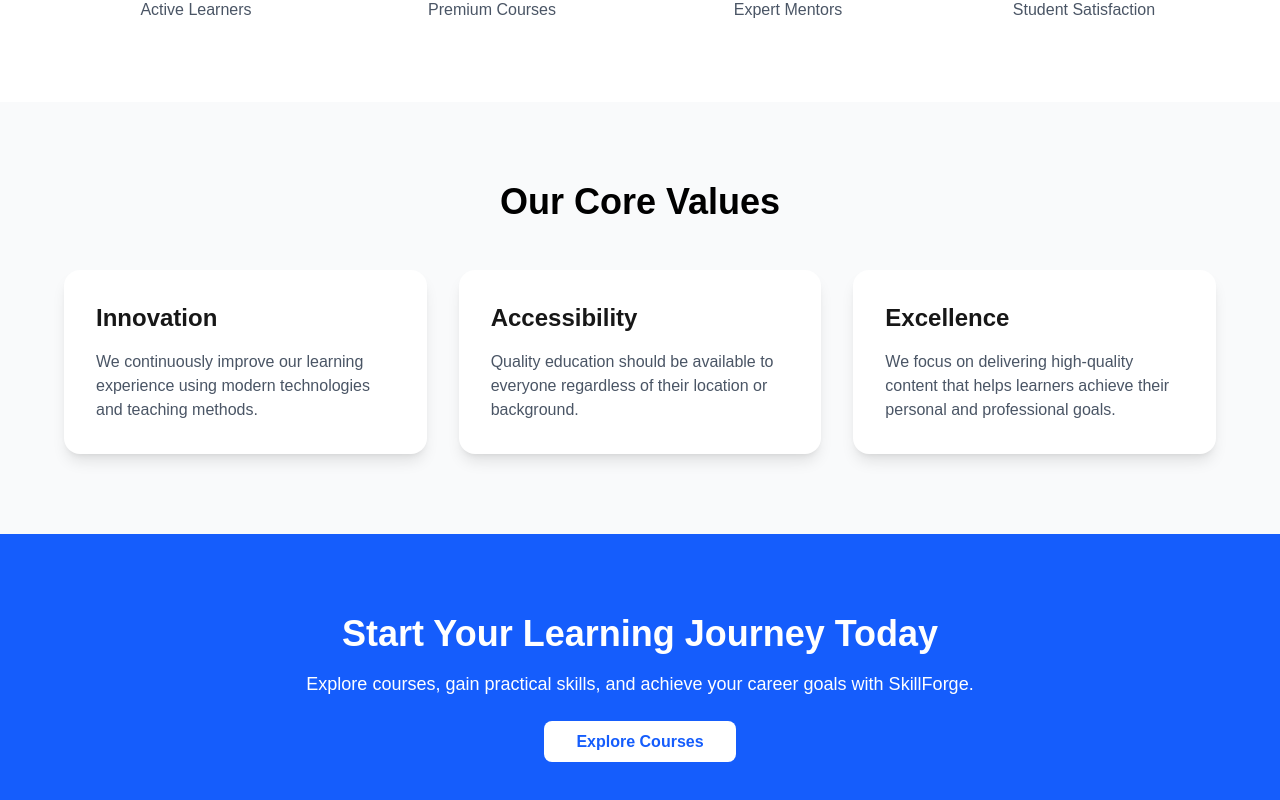
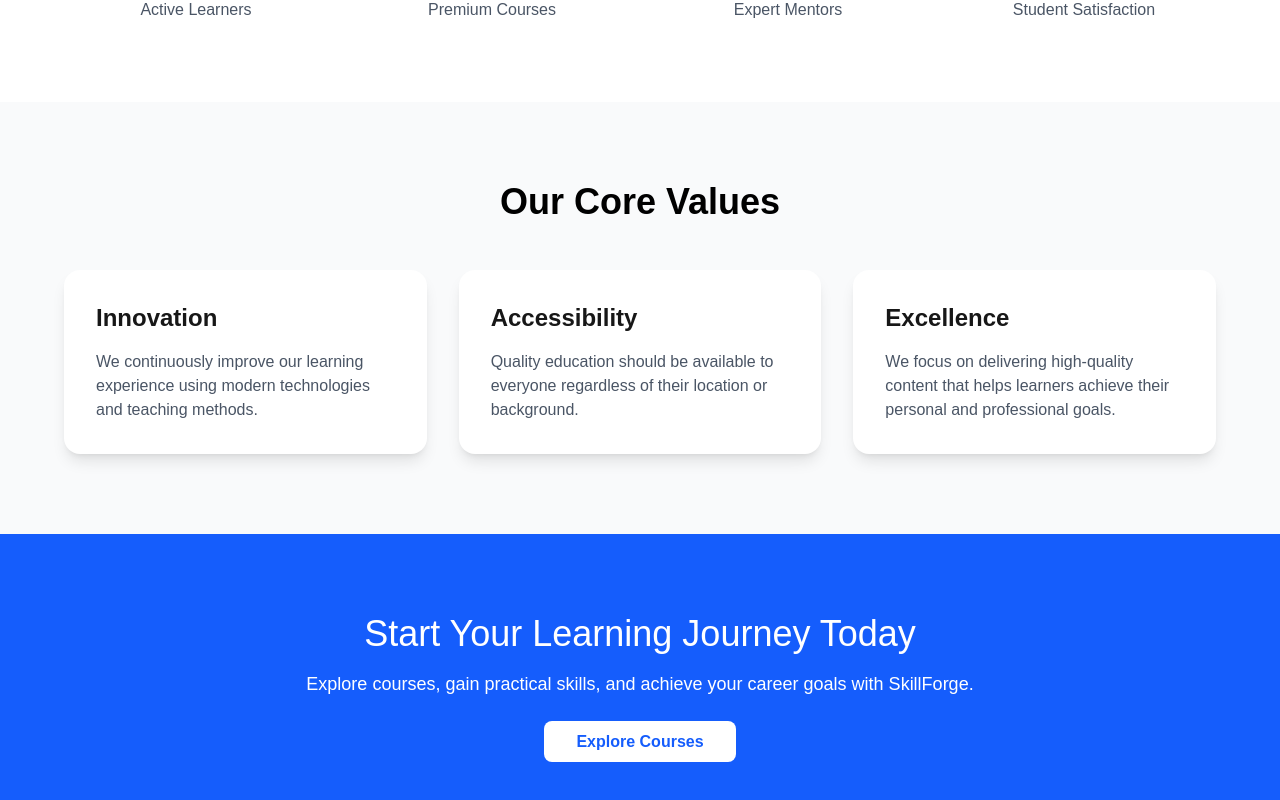
Before and after one commit to gauravkumar2005/SkillForge, a Next.js app: page /About in a window 1280 px wide. Shown: the part 982-1782 px from the top of the page. Built offline with nearby package versions, Linux system fonts and the light colour scheme.

Commit message:
change about page heading color

```diff
--- a/src/app/About/page.jsx
+++ b/src/app/About/page.jsx
@@ -112,7 +112,7 @@ export default function AboutPage() {
       {/* CTA */}
       <section className="bg-blue-600 text-white py-20 px-6">
         <div className="max-w-4xl mx-auto text-center">
-          <h2 className="text-4xl font-bold mb-4">
+          <h2 className="text-4xl text-blackfont-bold mb-4">
             Start Your Learning Journey Today
           </h2>
 
```
